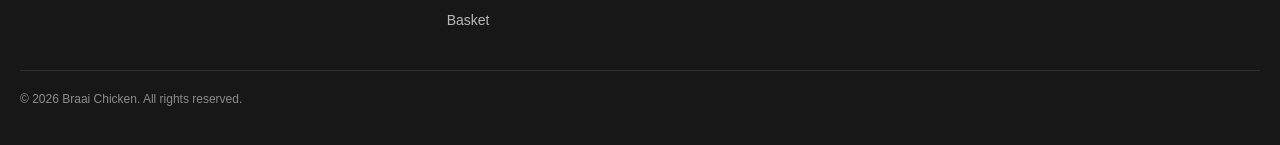
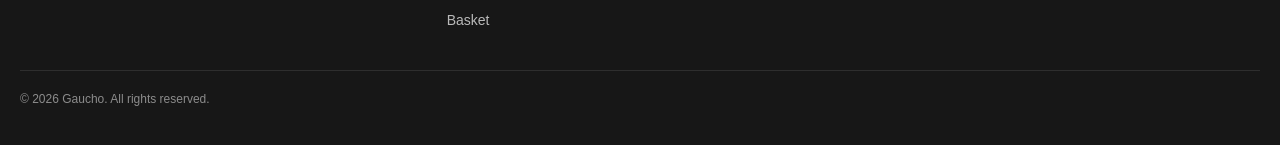
Before and after one commit to deano-98/Gaucho-web-app, a Next.js app: page / in a window 1280 px wide. Shown: the part 5866-6011 px from the top of the page. Built offline with nearby package versions, Linux system fonts and the light colour scheme; no server answers.

Commit message:
minor footer edits

```diff
--- a/components/layout/Footer.tsx
+++ b/components/layout/Footer.tsx
@@ -37,7 +37,7 @@ export function Footer() {
         </div>
       </div>
       <div className="mx-auto mt-10 max-w-7xl border-t border-white/10 pt-5 text-xs text-white/50">
-        © {new Date().getFullYear()} Braai Chicken. All rights reserved.
+        © {new Date().getFullYear()} Gaucho. All rights reserved.
       </div>
     </footer>
   );
```
